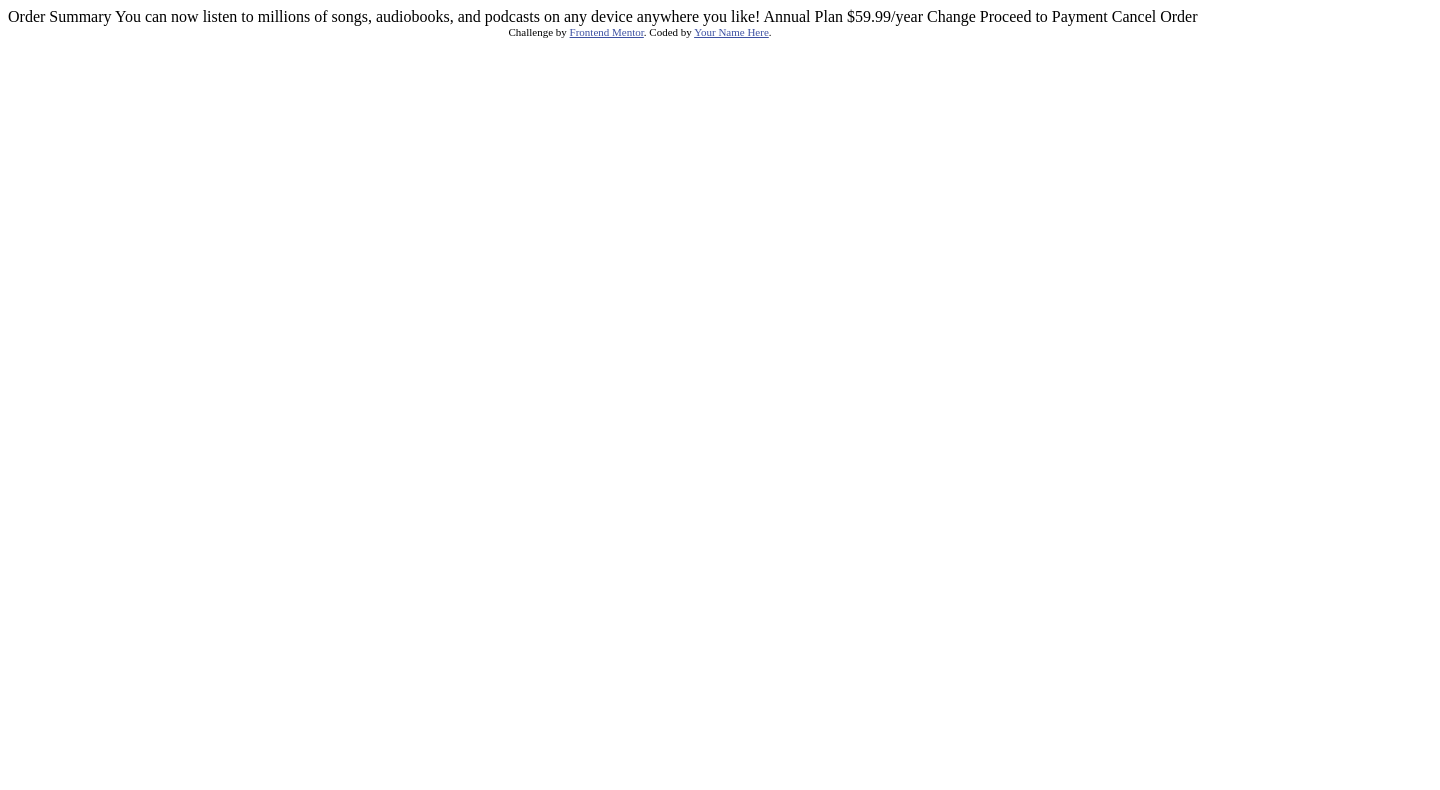
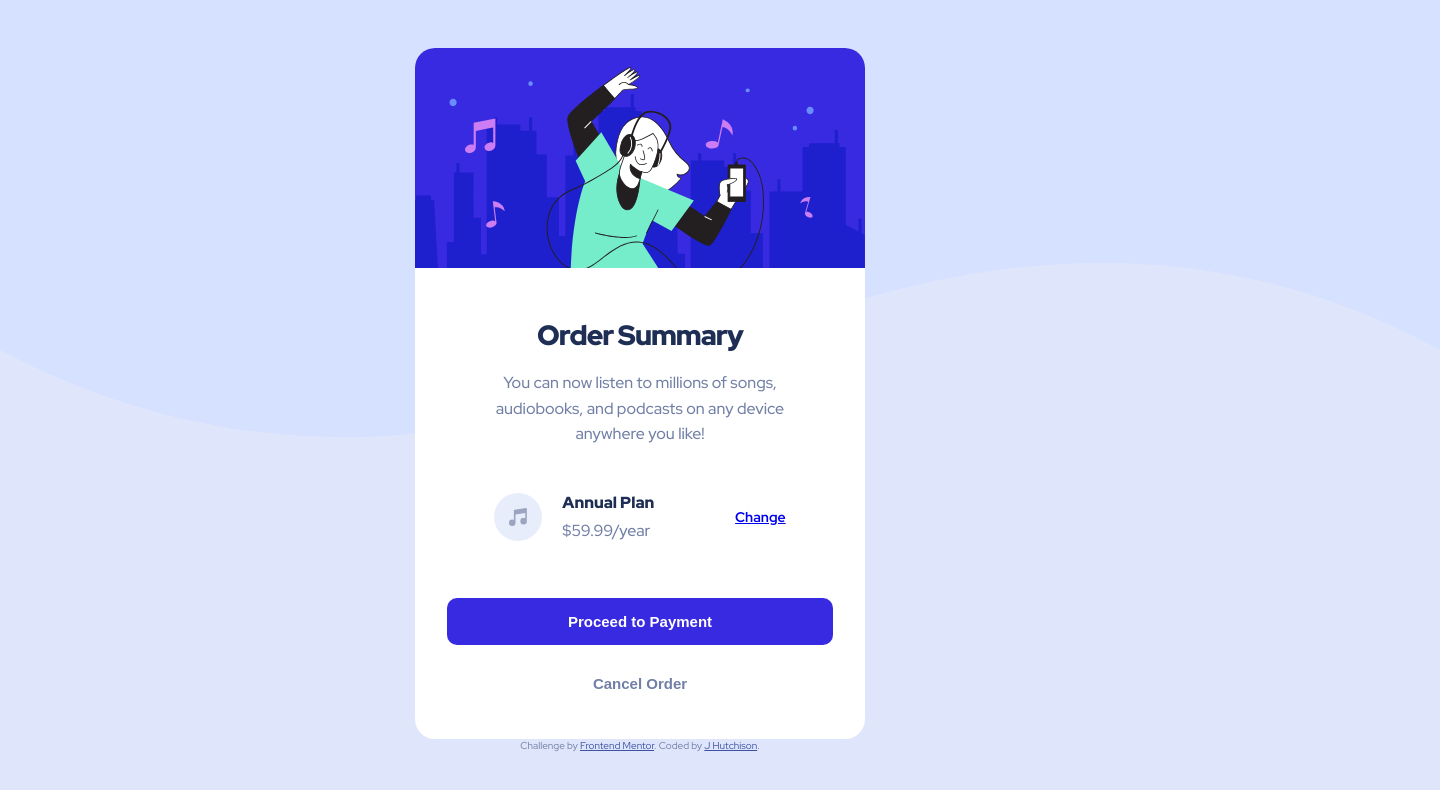
Before and after one commit to j-hutchison/order-summary-component, a plain HTML site: page index.html in a window 1280 px wide. Shown: the whole page, 1440 px wide, since content can reach past the window. Drawn offline with Linux system fonts and the light colour scheme.

Commit message:
Completed desktop design and hover states

```diff
--- /dev/null
+++ b/css/style.css
@@ -0,0 +1,149 @@
+html {
+	font-size: 62.5%;
+}
+
+* {
+	margin: 0;
+	padding: 0;
+	box-sizing: border-box;
+}
+
+body {
+	display: flex;
+	align-items: center;
+	justify-content: center;
+	flex-direction: column;
+
+	background-color: #dfe6fb;
+	color: #717fa6;
+	font-family: "Red Hat Display", sans-serif;
+	min-height: 100vh;
+}
+
+.container {
+	max-width: 45rem;
+	border-radius: 2rem;
+	overflow: hidden;
+	background-color: #ffffff;
+}
+
+.background-image {
+	position: absolute;
+	top: 0;
+	left: 0;
+	z-index: -1;
+}
+
+.order-card-content {
+	display: flex;
+	flex-direction: column;
+	gap: 2rem;
+	padding: 0 5.4rem 3rem;
+}
+
+.order-summary {
+	text-align: center;
+}
+
+.heading-primary {
+	text-align: center;
+	font-weight: 900;
+	font-size: 2.8rem;
+	line-height: 1.4;
+	letter-spacing: -1px;
+	padding: 4.5rem 0 1.5rem;
+	color: #1f2e55;
+}
+.main-paragraph-style {
+	display: block;
+	font-weight: 500;
+	font-size: 1.6rem;
+	line-height: 1.6;
+}
+.pricing-info {
+	display: flex;
+	justify-content: space-around;
+	align-items: center;
+	gap: 8rem;
+
+	padding: 2.5rem;
+}
+
+.plan-info {
+	display: flex;
+	gap: 2rem;
+	align-items: center;
+}
+
+.icon {
+	width: 4.8rem;
+	height: 4.8rem;
+	opacity: 0.7;
+}
+.pricing-plan-description {
+	align-self: flex-start;
+	display: flex;
+	flex-direction: column;
+	gap: 0.5rem;
+}
+
+.heading-secondary {
+	color: #1f2e55;
+	font-size: 1.6rem;
+	font-weight: 900;
+}
+
+.edit-plan-link:link,
+.edit-plan-link:visited {
+	display: block;
+	justify-self: flex-end;
+	font-size: 1.4rem;
+	font-weight: 700;
+	cursor: pointer;
+}
+
+.edit-plan-link:hover,
+.edit-plan-link:active {
+	color: #766cf1;
+}
+
+.order-card-footer {
+	display: flex;
+	flex-direction: column;
+	gap: 1.5rem;
+	padding-bottom: 3.2rem;
+}
+.btn {
+	font-size: 1.5rem;
+	font-weight: 900;
+	margin: 0 3.2rem;
+	padding: 1.5rem 10rem;
+	border: none;
+	border-radius: 1rem;
+	cursor: pointer;
+}
+.btn-blue {
+	background-color: #382ae1;
+	color: #fff;
+}
+
+.btn-blue:hover {
+	background-color: #766cf1;
+}
+
+.btn-clear {
+	background-color: #fff;
+	color: #717fa6;
+}
+
+.btn-clear:hover {
+	color: #1f2e55;
+}
+
+attribution {
+	font-size: 11px;
+	text-align: center;
+}
+.attribution a {
+	color: hsl(228, 45%, 44%);
+}
--- a/index.html
+++ b/index.html
@@ -1,37 +1,74 @@
 <!DOCTYPE html>
 <html lang="en">
 	<head>
-  <meta charset="UTF-8">
-  <meta name="viewport" content="width=device-width, initial-scale=1.0"> <!-- displays site properly based on user's device -->
+		<meta charset="UTF-8" />
+		<meta name="viewport" content="width=device-width, initial-scale=1.0" />
+		<!-- displays site properly based on user's device -->
 
-  <link rel="icon" type="image/png" sizes="32x32" href="./images/favicon-32x32.png">
+		<link
+			rel="icon"
+			type="image/png"
+			sizes="32x32"
+			href="./images/favicon-32x32.png"
+		/>
+		<link rel="preconnect" href="https://fonts.googleapis.com" />
+		<link rel="preconnect" href="https://fonts.gstatic.com" crossorigin />
+		<link
+			href="https://fonts.googleapis.com/css2?family=Red+Hat+Display:wght@400;500;600;700;800;900&display=swap"
+			rel="stylesheet"
+		/>
+		<link rel="stylesheet" href="/css/style.css" />
 
 		<title>Frontend Mentor | Order summary card</title>
-
-  <!-- Feel free to remove these styles or customise in your own stylesheet 👍 -->
-  <style>
-    .attribution { font-size: 11px; text-align: center; }
-    .attribution a { color: hsl(228, 45%, 44%); }
-  </style>
 	</head>
 	<body>
-
-  Order Summary
-
-  You can now listen to millions of songs, audiobooks, and podcasts on any
-  device anywhere you like!
-
-  Annual Plan
-  $59.99/year
-
-  Change
-
-  Proceed to Payment
-  Cancel Order
+		<img
+			class="background-image"
+			src="/images/pattern-background-desktop.svg"
+			alt="Background image of a blue wave pattern"
+		/>
+		<div class="container">
+			<header class="order-card-header">
+				<img
+					class="heading-image"
+					src="/images/illustration-hero.svg"
+					alt="Image of person dancing and enjoying music"
+				/>
+			</header>
+			<main class="order-card-content">
+				<section class="order-summary">
+					<h1 class="heading-primary">Order Summary</h1>
+					<p class="main-paragraph-style">
+						You can now listen to millions of songs, audiobooks, and podcasts on
+						any device anywhere you like!
+					</p>
+				</section>
+				<section class="pricing-info">
+					<div class="plan-info">
+						<img
+							class="icon"
+							src="/images/icon-music.svg"
+							alt="Music note icon"
+						/>
+						<div class="pricing-plan-description">
+							<h2 class="heading-secondary">Annual Plan</h2>
+							<span class="main-paragraph-style">$59.99/year</span>
+						</div>
+					</div>
+					<a class="edit-plan-link" href="#">Change</a>
+				</section>
+			</main>
+			<footer class="order-card-footer">
+				<button class="btn btn-blue">Proceed to Payment</button>
+				<button class="btn btn-clear">Cancel Order</button>
+			</footer>
+		</div>
 
 		<div class="attribution">
-    Challenge by <a href="https://www.frontendmentor.io?ref=challenge" target="_blank">Frontend Mentor</a>.
-    Coded by <a href="#">Your Name Here</a>.
+			Challenge by
+			<a href="https://www.frontendmentor.io?ref=challenge" target="_blank"
+				>Frontend Mentor</a
+			>. Coded by <a href="#">J Hutchison</a>.
 		</div>
 	</body>
 </html>
```
Lines whose indentation alone changed are shown as unchanged.
